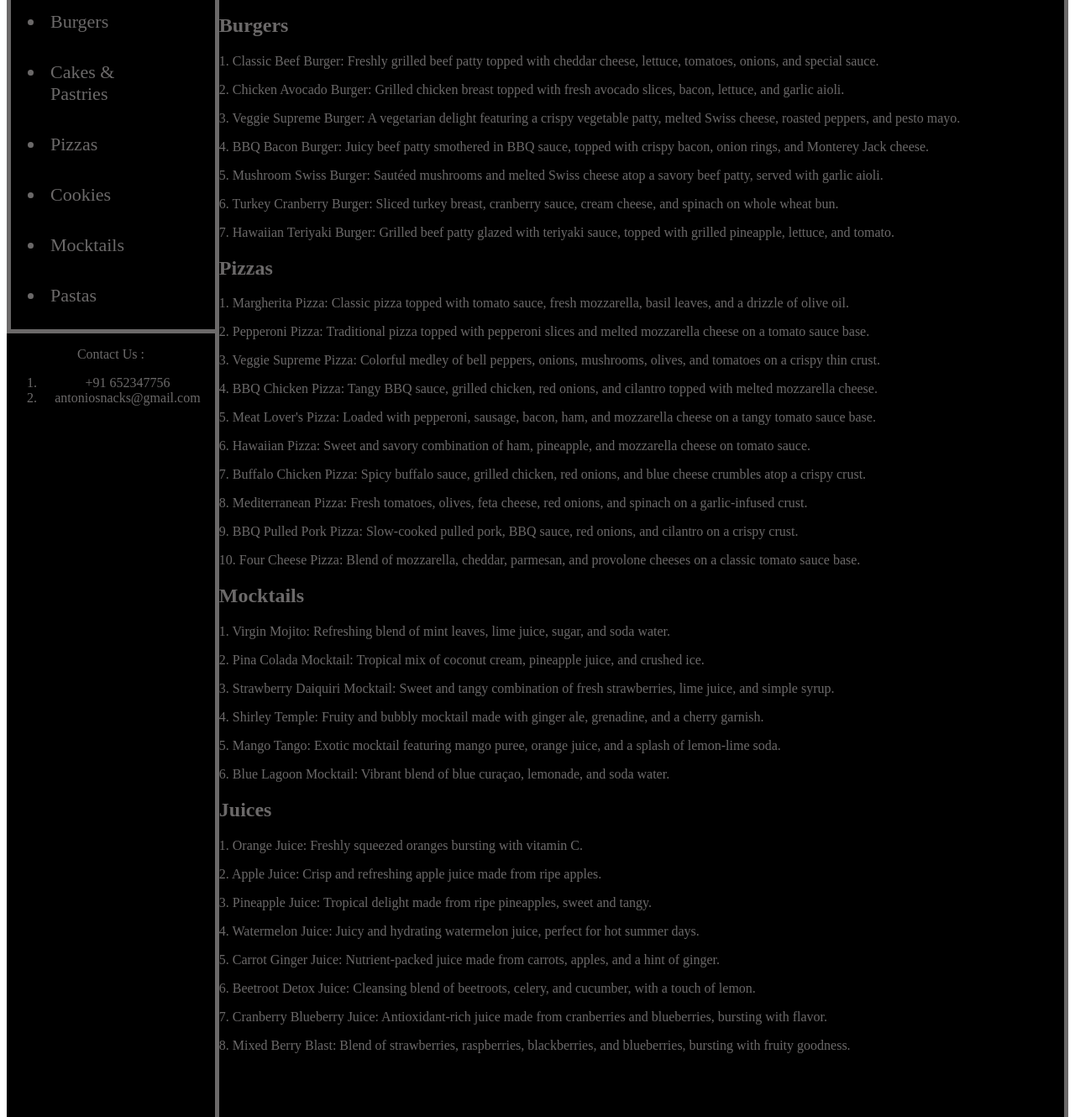
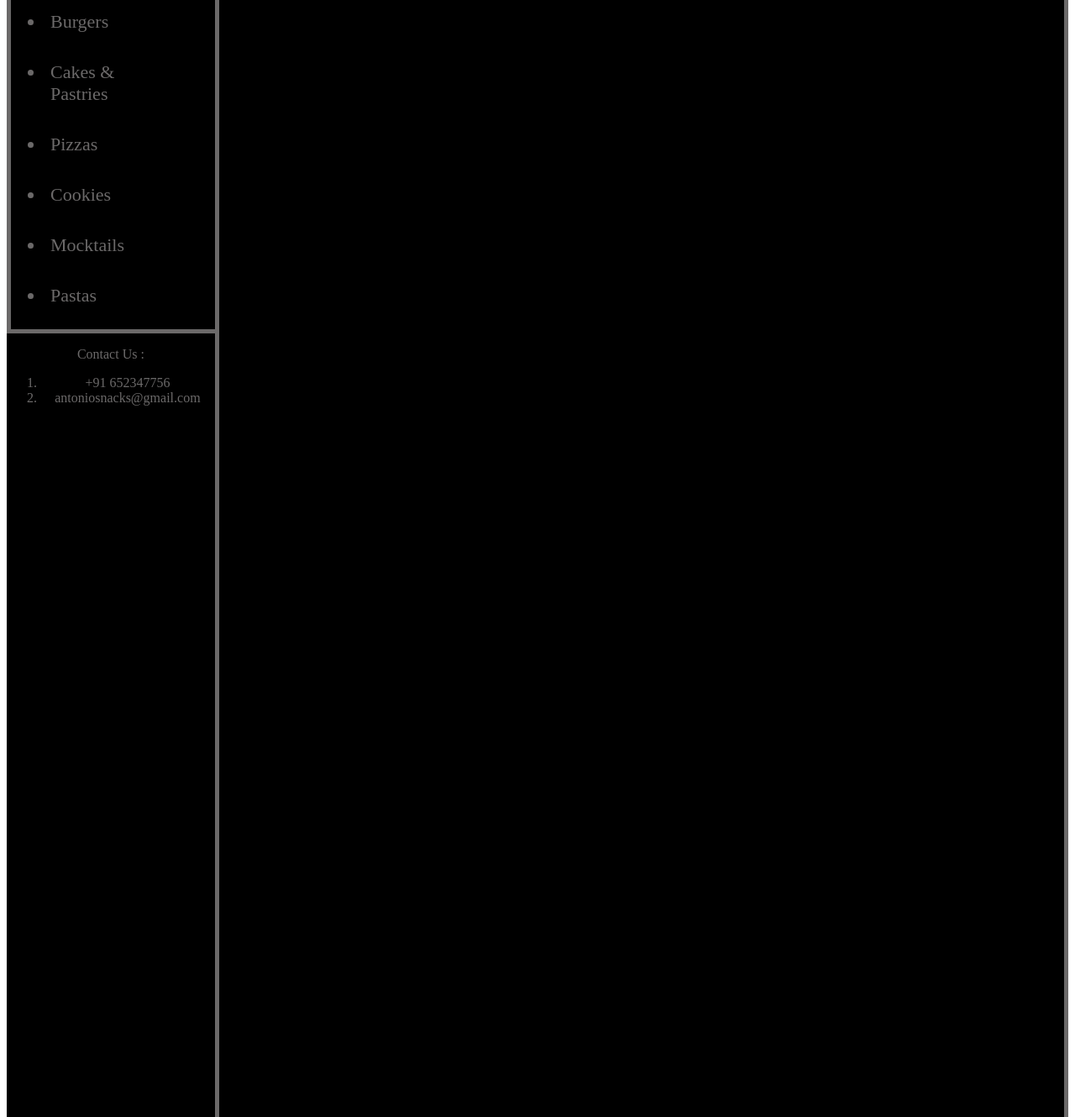
Before and after one commit to Ishan0704/CODEWAY-Task-1, a plain HTML site: page Level-1 Task-3/landing.html in a window 1280 px wide. Shown: the part 216-1546 px from the top of the page at 84% size. Drawn offline with Linux system fonts and the light colour scheme.

Commit message:
created new branch

```diff
--- a/Level-1 Task-3/landing.html
+++ b/Level-1 Task-3/landing.html
@@ -32,55 +32,6 @@
             </ol>
         </div>
         <div class="right">
-            <div id="cookies">
-            <h2>Cookies</h2>
-            <p>Delicious cookies in various flavors, including chocolate chip, oatmeal, peanut butter, sugar cookies, and macadamia nut cookies.</p>
-          </div>
-          <div id="burgers">
-            <h2>Burgers</h2>
-            <p>1. Classic Beef Burger: Freshly grilled beef patty topped with cheddar cheese, lettuce, tomatoes, onions, and special sauce.</p>
-            <p>2. Chicken Avocado Burger: Grilled chicken breast topped with fresh avocado slices, bacon, lettuce, and garlic aioli.</p>
-            <p>3. Veggie Supreme Burger: A vegetarian delight featuring a crispy vegetable patty, melted Swiss cheese, roasted peppers, and pesto mayo.</p>
-            <p>4. BBQ Bacon Burger: Juicy beef patty smothered in BBQ sauce, topped with crispy bacon, onion rings, and Monterey Jack cheese.</p>
-            <p>5. Mushroom Swiss Burger: Sautéed mushrooms and melted Swiss cheese atop a savory beef patty, served with garlic aioli.</p>
-            <p>6. Turkey Cranberry Burger: Sliced turkey breast, cranberry sauce, cream cheese, and spinach on whole wheat bun.</p>
-            <p>7. Hawaiian Teriyaki Burger: Grilled beef patty glazed with teriyaki sauce, topped with grilled pineapple, lettuce, and tomato.</p>
-          </div>
-          <div id="pizzas">
-            <h2>Pizzas</h2>
-            <p>1. Margherita Pizza: Classic pizza topped with tomato sauce, fresh mozzarella, basil leaves, and a drizzle of olive oil.</p>
-            <p>2. Pepperoni Pizza: Traditional pizza topped with pepperoni slices and melted mozzarella cheese on a tomato sauce base.</p>
-            <p>3. Veggie Supreme Pizza: Colorful medley of bell peppers, onions, mushrooms, olives, and tomatoes on a crispy thin crust.</p>
-            <p>4. BBQ Chicken Pizza: Tangy BBQ sauce, grilled chicken, red onions, and cilantro topped with melted mozzarella cheese.</p>
-            <p>5. Meat Lover's Pizza: Loaded with pepperoni, sausage, bacon, ham, and mozzarella cheese on a tangy tomato sauce base.</p>
-            <p>6. Hawaiian Pizza: Sweet and savory combination of ham, pineapple, and mozzarella cheese on tomato sauce.</p>
-            <p>7. Buffalo Chicken Pizza: Spicy buffalo sauce, grilled chicken, red onions, and blue cheese crumbles atop a crispy crust.</p>
-            <p>8. Mediterranean Pizza: Fresh tomatoes, olives, feta cheese, red onions, and spinach on a garlic-infused crust.</p>
-            <p>9. BBQ Pulled Pork Pizza: Slow-cooked pulled pork, BBQ sauce, red onions, and cilantro on a crispy crust.</p>
-            <p>10. Four Cheese Pizza: Blend of mozzarella, cheddar, parmesan, and provolone cheeses on a classic tomato sauce base.</p>
-          </div>
-          <div id="mocktails">
-            <h2>Mocktails</h2>
-            <p>1. Virgin Mojito: Refreshing blend of mint leaves, lime juice, sugar, and soda water.</p>
-            <p>2. Pina Colada Mocktail: Tropical mix of coconut cream, pineapple juice, and crushed ice.</p>
-            <p>3. Strawberry Daiquiri Mocktail: Sweet and tangy combination of fresh strawberries, lime juice, and simple syrup.</p>
-            <p>4. Shirley Temple: Fruity and bubbly mocktail made with ginger ale, grenadine, and a cherry garnish.</p>
-            <p>5. Mango Tango: Exotic mocktail featuring mango puree, orange juice, and a splash of lemon-lime soda.</p>
-            <p>6. Blue Lagoon Mocktail: Vibrant blend of blue curaçao, lemonade, and soda water.</p>
-          </div>
-          <div id="juices">
-            <h2>Juices</h2>
-            <p>1. Orange Juice: Freshly squeezed oranges bursting with vitamin C.</p>
-            <p>2. Apple Juice: Crisp and refreshing apple juice made from ripe apples.</p>
-            <p>3. Pineapple Juice: Tropical delight made from ripe pineapples, sweet and tangy.</p>
-            <p>4. Watermelon Juice: Juicy and hydrating watermelon juice, perfect for hot summer days.</p>
-            <p>5. Carrot Ginger Juice: Nutrient-packed juice made from carrots, apples, and a hint of ginger.</p>
-            <p>6. Beetroot Detox Juice: Cleansing blend of beetroots, celery, and cucumber, with a touch of lemon.</p>
-            <p>7. Cranberry Blueberry Juice: Antioxidant-rich juice made from cranberries and blueberries, bursting with flavor.</p>
-            <p>8. Mixed Berry Blast: Blend of strawberries, raspberries, blackberries, and blueberries, bursting with fruity goodness.</p>
-          </div>
-          <!-- Add more sections as needed -->
-        </div>
         </div>
     </div>
 </body>
```
